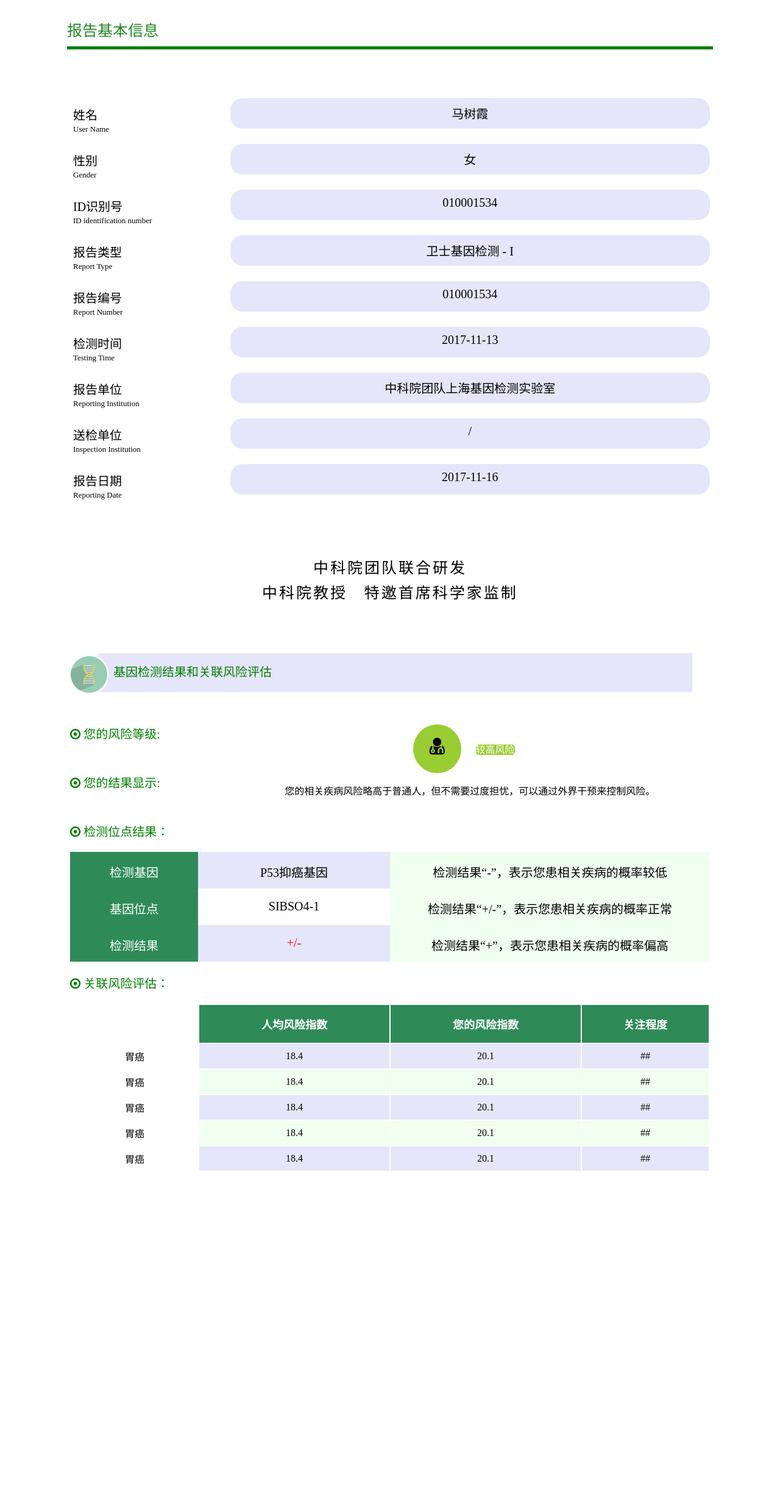
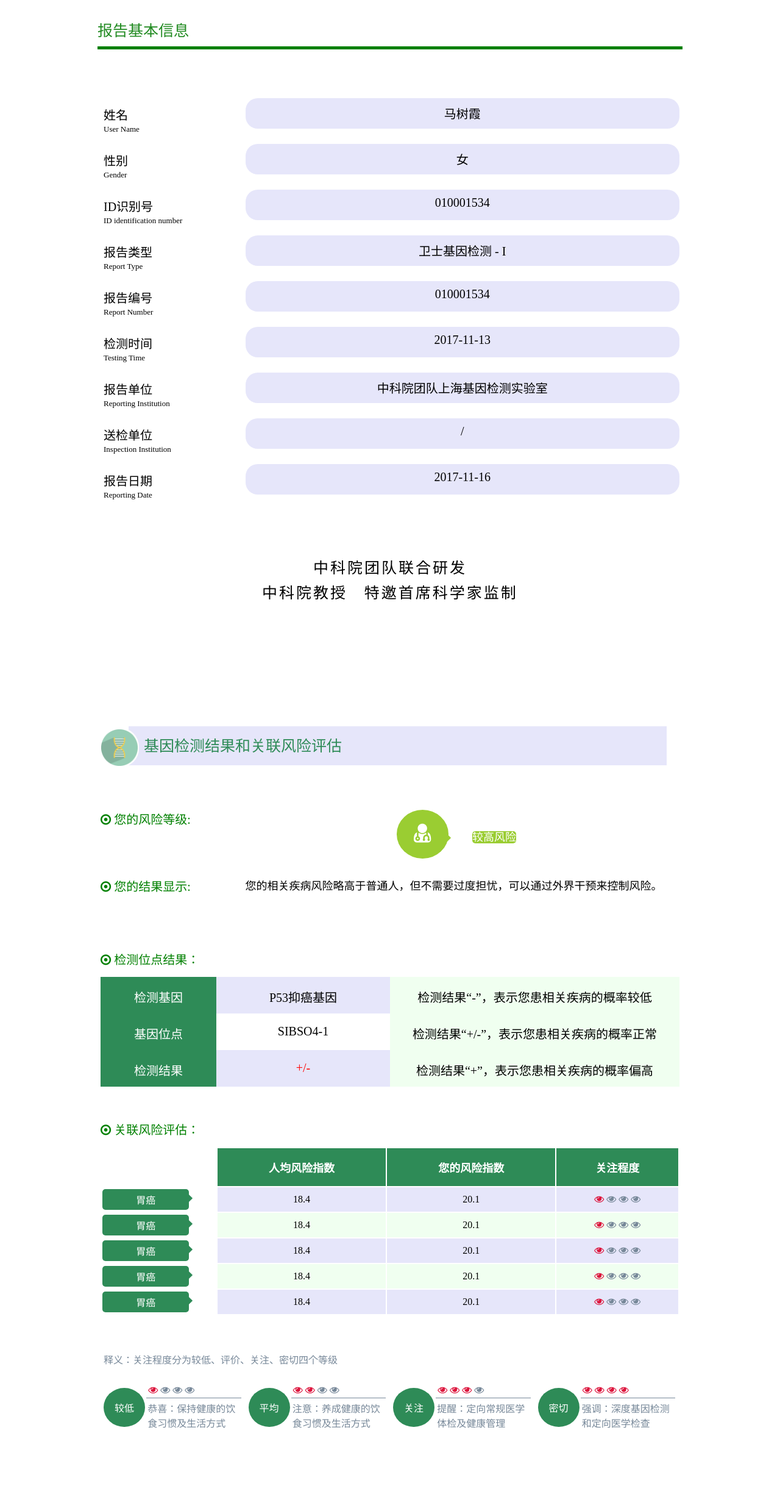
Before and after one commit to WooWoods/genetech, a Flask app: template app/templates/report.html in a window 1280 px wide. Shown: the whole page at 61% size. Before the commit the page ends 1920 px from the top, so only its background shows below. Run offline with Flask 2, Linux system fonts and the light colour scheme; the template is opened without the code that fills it, so the values that code supplies are empty; parts of the project's set-up code (start-up, migrations or seed data) failed here and were passed over.

Commit message:
finished

```diff
--- a/app/static/css/pdfpage.css
+++ b/app/static/css/pdfpage.css
@@ -3,7 +3,7 @@
 }
 
 body {
-	margin: 0 100px;
+	margin: 0 150px;
 	padding: 10px 10px 20px;
 }
 
@@ -61,10 +61,10 @@
 	border-radius: 20px;
 }
 
-.signature {
+div.signature {
 	text-align: center;
 	font-size: 25px;
-	margin: 60px 0 80px;
+	margin: 60px 0 200px;
 	letter-spacing: 3px;
 }
 .signature p {
@@ -76,7 +76,7 @@
 .head-bar {
 	padding: 3px 0px;
 	height: 70px;
-	margin: auto;
+	margin: 30px 0 15px;
 	margin-bottom: 40px;
 	vertical-align: middle;
 }
@@ -98,12 +98,12 @@
 }
 span.head-right {
 	background-color: #E6E6FA;
-	color: green;
+	color: #2E8B57;
 	height: 100%;
 	width: 92%;
-	padding: 15px 25px;
+	padding: 12px 25px;
 	margin: auto;
-	font-size: 20px;
+	font-size: 25px;
 	top: 0;
 	position: relative;
 	float: left;
@@ -114,15 +114,16 @@
 
 div.result {
 	padding:10px 5px;
-	margin-bottom: 20px;
+	margin-bottom: 40px;
 }
 div.result .plate {
 	margin: 10px 0;
 	list-style-type: none;
 	vertical-align: middle;
-	margin: auto 0;
+	padding: 10px 0;
 	display: block;
 	height: 100%;
+	overflow: hidden;
 }
 span.test-title {
 	width: 25%;
@@ -133,6 +134,7 @@
 p.test-title {
 	font-size: 20px;
 	color: green;
+	margin: 10px 0;
 }
 span.test-content-one {
 	width: 75%;
@@ -140,16 +142,25 @@
 	text-align: center;
 	float: left;
 	display: inline-block;
+	font-size: 18px;
 }
+
 .circle {
-	width: 10%;
+	width: 12%;
 	height: 100%;
 	background-color: yellowgreen;
 	border-radius: 50%;
 	padding:20px 10px;
-	/*-moz-border-radius: 50%;
-	-webkit-border-radius: 50%;*/
 	display: inline-block;
+}
+div.square {
+	width: 10px;
+	height: 10px;
+	transform: rotate(45deg);
+	background-color: yellowgreen;
+	display: inline-block;
+	position: relative;
+	left: -13px;
 }
 p.risk {
 	background-color: yellowgreen;
@@ -241,3 +252,84 @@
 #customers td.yang {
 	background-color: #E6E6FA;
 }
+div.square-pin {
+	width: 85%;
+	height: 90%;
+	/*vertical-align: middle;*/
+}
+div.square-td {
+	display: inline-block;
+	text-align: center;
+	padding: 5px 0;
+	color: white;
+	width: 90%;
+	height: 100%;
+	float: left;
+	border-radius: 5px;
+	background-color: #2E8B57;
+}
+div.pin {
+	display: inline-block;
+	width: 10px;
+	height: 10px;
+	position: relative;
+	right: 9px;
+	top: 6px;
+	transform: rotate(45deg);
+	background-color:#2E8B57;
+	z-index: -1;
+}
+
+div.annotation {
+	display: block;
+	width: 100%;
+	/*height: 100px;*/
+	margin: 20px 0;
+	overflow: hidden;
+}
+p.anno {
+	padding: 10px 0;
+	margin: 5px;
+	color: #789;
+	display: block;
+}
+div.section {
+	width: 25%;
+	height: 100%;
+	padding: 10px 5px;
+	float: left;
+	display: inline-block;
+}
+div.section-left {
+	width: 30%;
+	height: 100%;
+	display: inline-block;
+	float: left;
+	padding: 10px 0;
+	text-align: center;
+	color: white;
+}
+.circle-two {
+	width: 100%;
+	height: 100%;
+	background-color: #2E8B57;
+	border-radius: 50%;
+	padding:20px 10px;
+	display: block;
+}
+div.section-right {
+	width: 70%;
+	height: 100%;
+	display: inline-block;
+	float: left;
+}
+p.eyes {
+	padding: 3px;
+	margin:2px;
+	border-bottom: 1px solid #789;
+}
+p.note {
+	padding:2px;
+	margin: 2px;
+	color: #789;
+}
--- a/app/templates/report.html
+++ b/app/templates/report.html
@@ -94,7 +94,8 @@
 				<i class="fa fa-dot-circle-o fa-1g"></i> 您的风险等级:
 			</span>
 			<span class="test-content-one">
-				<span class="circle"><i class="fa fa-user-md fa-2x"></i></span>
+				<span class="circle"><i class="fa fa-user-md fa-2x" style="color:white"></i></span>
+				<div class="square"></div>
 				<p class="risk">较高风险</p>
 			</span>
 		</div>
@@ -102,8 +103,8 @@
 			<span class="test-title">
 				<i class="fa fa-dot-circle-o fa-1g"></i> 您的结果显示:
 			</span>
-			<span class="test-content-one">
-				<p>您的相关疾病风险略高于普通人，但不需要过度担忧，可以通过外界干预来控制风险。</p>
+			<span class="test-content-one" style="text-align:left;">
+				您的相关疾病风险略高于普通人，但不需要过度担忧，可以通过外界干预来控制风险。
 			</span>
 		</div>
 		<div class="plate">
@@ -140,36 +141,145 @@
 					<th>关注程度</th>
 				</tr>
 				<tr>
-					<td class="left">胃癌</td>
+					<td class="left">
+						<div class="square-pin">
+							<div class="square-td">胃癌</div>
+							<div class="pin"></div>
+						</div>
+					</td>
 					<td class="yang">18.4</td>
 					<td class="yang">20.1</td>
-					<td class="yang">##</td>
+					<td class="yang">
+						<i class="fa fa-eye fa-1g" style="color:#DC143C;"></i>
+						<i class="fa fa-eye fa-1g" style="color:#789;"></i>
+						<i class="fa fa-eye fa-1g" style="color:#789;"></i>
+						<i class="fa fa-eye fa-1g" style="color:#789;"></i>
+					</td>
 				</tr>
 				<tr>
-					<td class="left">胃癌</td>
+					<td class="left">
+						<div class="square-pin">
+							<div class="square-td">胃癌</div>
+							<div class="pin"></div>
+						</div>
+					</td>
 					<td class="ying">18.4</td>
 					<td class="ying">20.1</td>
-					<td class="ying">##</td>
+					<td class="ying">
+						<i class="fa fa-eye fa-1g" style="color:#DC143C;"></i>
+						<i class="fa fa-eye fa-1g" style="color:#789;"></i>
+						<i class="fa fa-eye fa-1g" style="color:#789;"></i>
+						<i class="fa fa-eye fa-1g" style="color:#789;"></i>
+					</td>
 				</tr>
 				<tr>
-					<td class="left">胃癌</td>
+					<td class="left">
+						<div class="square-pin">
+							<div class="square-td">胃癌</div>
+							<div class="pin"></div>
+						</div>
+					</td>
 					<td class="yang">18.4</td>
 					<td class="yang">20.1</td>
-					<td class="yang">##</td>
+					<td class="yang">
+						<i class="fa fa-eye fa-1g" style="color:#DC143C;"></i>
+						<i class="fa fa-eye fa-1g" style="color:#789;"></i>
+						<i class="fa fa-eye fa-1g" style="color:#789;"></i>
+						<i class="fa fa-eye fa-1g" style="color:#789;"></i>
+					</td>
 				</tr>
 				<tr>
-					<td class="left">胃癌</td>
+					<td class="left">
+						<div class="square-pin">
+							<div class="square-td">胃癌</div>
+							<div class="pin"></div>
+						</div>
+					</td>
 					<td class="ying">18.4</td>
 					<td class="ying">20.1</td>
-					<td class="ying">##</td>
+					<td class="ying">
+						<i class="fa fa-eye fa-1g" style="color:#DC143C;"></i>
+						<i class="fa fa-eye fa-1g" style="color:#789;"></i>
+						<i class="fa fa-eye fa-1g" style="color:#789;"></i>
+						<i class="fa fa-eye fa-1g" style="color:#789;"></i>
+					</td>
 				</tr>
 				<tr>
-					<td class="left">胃癌</td>
+					<td class="left">
+						<div class="square-pin">
+							<div class="square-td">胃癌</div>
+							<div class="pin"></div>
+						</div>
+					</td>
 					<td class="yang">18.4</td>
 					<td class="yang">20.1</td>
-					<td class="yang">##</td>
+					<td class="yang">
+						<i class="fa fa-eye fa-1g" style="color:#DC143C;"></i>
+						<i class="fa fa-eye fa-1g" style="color:#789;"></i>
+						<i class="fa fa-eye fa-1g" style="color:#789;"></i>
+						<i class="fa fa-eye fa-1g" style="color:#789;"></i>
+					</td>
 				</tr>
 			</table>
+		</div>
+		<div class="annotation">
+			<p class="anno">释义：关注程度分为较低、评价、关注、密切四个等级</p>
+			<div class="section">
+				<div class="section-left">
+					<span class="circle-two">较低</span>
+				</div>
+				<div class="section-right">
+					<p class="eyes">
+						<i class="fa fa-eye fa-1g" style="color:#DC143C;"></i>
+						<i class="fa fa-eye fa-1g" style="color:#789;"></i>
+						<i class="fa fa-eye fa-1g" style="color:#789;"></i>
+						<i class="fa fa-eye fa-1g" style="color:#789;"></i>
+					</p>
+					<p class="note">恭喜：保持健康的饮食习惯及生活方式</p>
+				</div>
+			</div>
+			<div class="section">
+				<div class="section-left">
+					<span class="circle-two">平均</span>
+				</div>
+				<div class="section-right">
+					<p class="eyes">
+						<i class="fa fa-eye fa-1g" style="color:#DC143C;"></i>
+						<i class="fa fa-eye fa-1g" style="color:#DC143C;"></i>
+						<i class="fa fa-eye fa-1g" style="color:#789;"></i>
+						<i class="fa fa-eye fa-1g" style="color:#789;"></i>
+					</p>
+					<p class="note">注意：养成健康的饮食习惯及生活方式</p>
+				</div>
+			</div>
+			<div class="section">
+				<div class="section-left">
+					<span class="circle-two">关注</span>
+				</div>
+				<div class="section-right">
+					<p class="eyes">
+						<i class="fa fa-eye fa-1g" style="color:#DC143C;"></i>
+						<i class="fa fa-eye fa-1g" style="color:#DC143C;"></i>
+						<i class="fa fa-eye fa-1g" style="color:#DC143C;"></i>
+						<i class="fa fa-eye fa-1g" style="color:#789;"></i>
+					</p>
+					<p class="note">提醒：定向常规医学体检及健康管理</p>
+				</div>
+			</div>
+			<div class="section">
+				<div class="section-left">
+					<span class="circle-two">密切</span>
+				</div>
+				<div class="section-right">
+					<p class="eyes">
+						<i class="fa fa-eye fa-1g" style="color:#DC143C;"></i>
+						<i class="fa fa-eye fa-1g" style="color:#DC143C;"></i>
+						<i class="fa fa-eye fa-1g" style="color:#DC143C;"></i>
+						<i class="fa fa-eye fa-1g" style="color:#DC143C;"></i>
+					</p>
+					<p class="note">强调：深度基因检测和定向医学检查</p>
+				</div>
+			</div>
 		</div>
 	</div>
 	<!-- end page two -->
```
